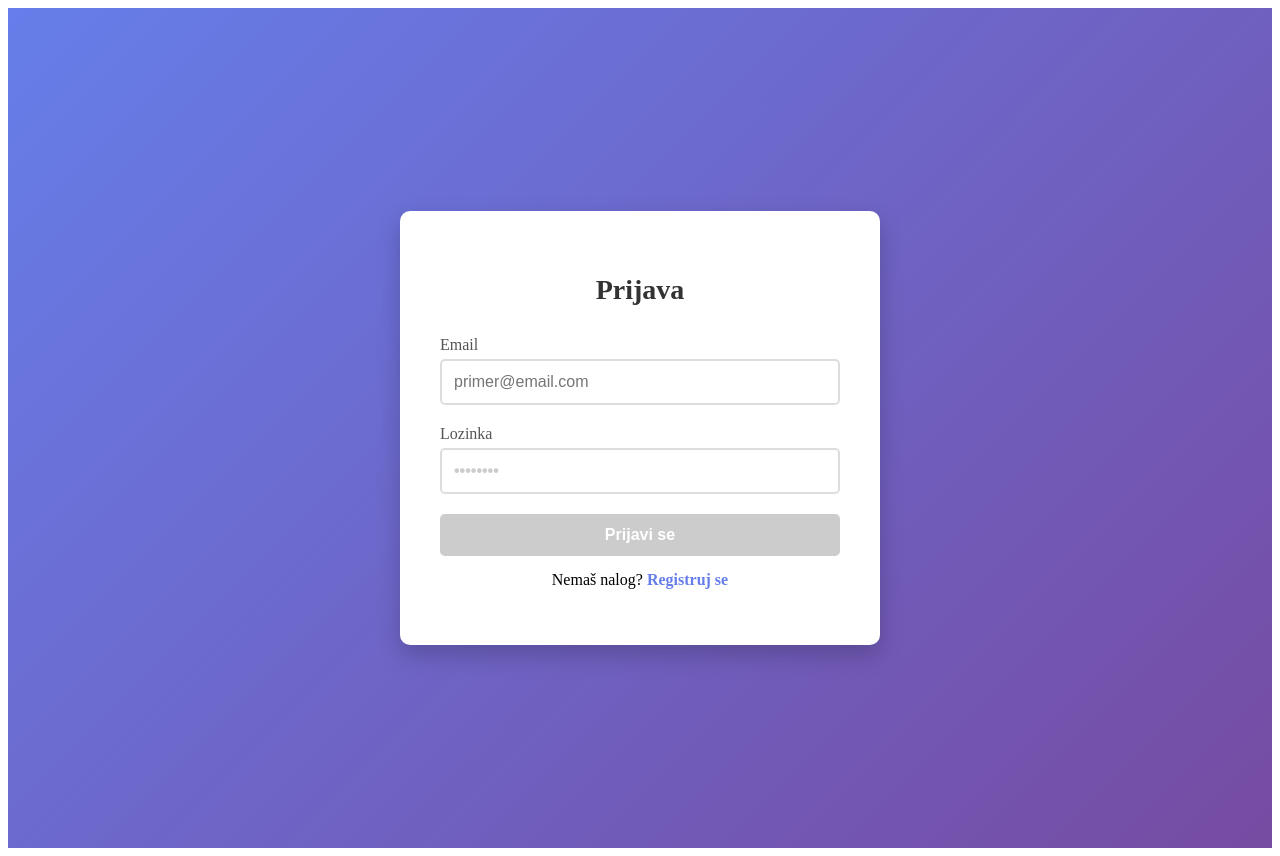
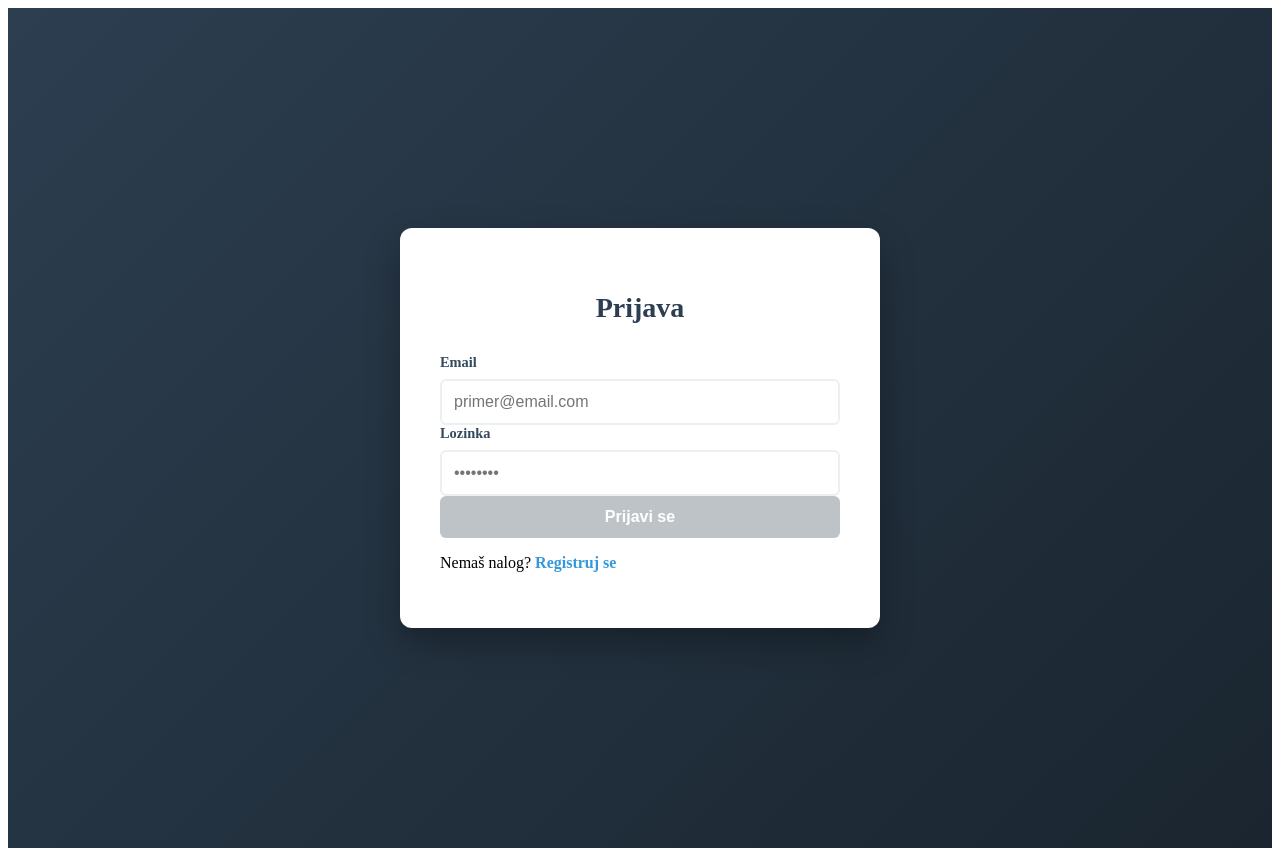
Before and after one commit to lazarevicteodora/isa-project-team23, an Angular app in the folder isa-project-fe/: page /login in a window 1280 px wide. Built offline with nearby package versions, Linux system fonts and the light colour scheme.

Commit message:
refactor: eliminated duplicate homepage

```diff
--- a/isa-project-fe/src/app/app-routing.module.ts
+++ b/isa-project-fe/src/app/app-routing.module.ts
@@ -13,6 +13,8 @@ import { VideoDetailComponent } from './components/video-detail/video-detail.com
 const routes: Routes = [
   { path: '', component: LandingComponent },
   { path: 'login', component: LoginComponent },
+  { path: '', component: LandingComponent },
+  { path: 'home', component: LandingComponent }, // PROMENJENO: I home sad vodi na Landing
   { path: 'register', component: RegisterComponent },
   { path: 'home', component: HomeComponent },
   {
--- a/isa-project-fe/src/app/components/landing/landing.component.css
+++ b/isa-project-fe/src/app/components/landing/landing.component.css
@@ -50,7 +50,36 @@
   background: #7f8c8d;
 }
 
+/* Dodatak za ulogovanog korisnika u navbaru */
+.user-greeting {
+  color: #ecf0f1;
+  margin-right: 10px;
+  align-self: center;
+  font-weight: 500;
+}
 
+.btn-logout {
+  background: #e74c3c;
+  color: white;
+  padding: 0.5rem 1.2rem;
+  border: none;
+  border-radius: 5px;
+  cursor: pointer;
+  transition: background 0.3s;
+}
+
+.btn-logout:hover {
+  background: #c0392b;
+}
+
+.btn-upload {
+  background: #27ae60;
+  color: white;
+}
+
+.btn-upload:hover {
+  background: #219150;
+}
 
 .loading {
   text-align: center;
--- a/isa-project-fe/src/app/components/landing/landing.component.html
+++ b/isa-project-fe/src/app/components/landing/landing.component.html
@@ -4,65 +4,52 @@
       <h1>Jutjubić</h1>
     </div>
     <div class="navbar-menu">
-  <button class="btn btn-upload" routerLink="/upload">Postavi Video</button>
-  <button class="btn btn-primary" routerLink="/login">Prijavi se</button>
-  <button class="btn btn-secondary" routerLink="/register">Registruj se</button>
-</div>
+      <button class="btn btn-upload" routerLink="/upload">Postavi Video</button>
+
+      <ng-container *ngIf="!currentUser">
+        <button class="btn btn-primary" routerLink="/login">Prijavi se</button>
+        <button class="btn btn-secondary" routerLink="/register">Registruj se</button>
+      </ng-container>
+
+      <ng-container *ngIf="currentUser">
+        <span class="user-greeting">Zdravo, {{ currentUser.firstName }}!</span>
+        <button class="btn btn-logout" (click)="logout()">Odjavi se</button>
+      </ng-container>
+    </div>
   </nav>
 
   <div class="content">
-    <!-- Loading -->
     <div *ngIf="loading" class="loading">
       <p>Učitavanje...</p>
     </div>
 
-    <!-- Error -->
     <div *ngIf="errorMessage && !loading" class="alert alert-error">
       {{ errorMessage }}
     </div>
 
-    <!-- Welcome message -->
     <div class="welcome-message" *ngIf="!loading">
       <h3>🚀 Dobrodošli na Jutjubić platformu!</h3>
       <p>Ovo je YouTube-like platforma za deljenje video sadržaja.</p>
       <p><strong>Princip:</strong> BEZ REKLAMA - IKADA! 🎯</p>
     </div>
 
-    <!-- No videos -->
     <div *ngIf="videos.length === 0 && !loading">
       <p>Trenutno nema videa.</p>
     </div>
 
     <div class="video-list" *ngIf="videos.length > 0">
       <div class="video-card" *ngFor="let video of videos">
-
-        <!-- ✅ Klikabilna kartica - vodi na detail stranicu -->
         <a [routerLink]="['/video', video.id]" class="video-card-link">
-
-          <!-- Thumbnail -->
           <div class="video-thumbnail">
-            <img
-              [src]="video.thumbnailUrl"
-              alt="{{ video.title }}"
-              (error)="onImgError($event)">
-            <div class="play-overlay">
-              <div class="play-button">▶</div>
-            </div>
+            <img [src]="video.thumbnailUrl" alt="{{ video.title }}" (error)="onImgError($event)">
+            <div class="play-overlay"><div class="play-button">▶</div></div>
           </div>
-
-          <!-- Video Info -->
           <div class="video-info">
             <h3>{{ video.title }}</h3>
             <p class="video-description">{{ video.description }}</p>
-
-            <!-- Meta info -->
             <div class="video-meta">
-              <span class="view-count">
-                👁️ {{ video.viewCount || 0 }} pregleda
-              </span>
-              <span class="video-date">
-                📅 {{ video.createdAt | date:'dd.MM.yyyy' }}
-              </span>
+              <span class="view-count">👁️ {{ video.viewCount || 0 }} pregleda</span>
+              <span class="video-date">📅 {{ video.createdAt | date:'dd.MM.yyyy' }}</span>
             </div>
           </div>
         </a>
--- a/isa-project-fe/src/app/components/landing/landing.component.ts
+++ b/isa-project-fe/src/app/components/landing/landing.component.ts
@@ -1,7 +1,10 @@
 import { Component, OnInit } from '@angular/core';
 import { VideoService } from '../../services/video.service';
 import { Video } from '../../models/video.model';
-
+import { AuthService } from 'src/app/services/auth.service';
+import { User } from '../../models/user.model';
+import { Router } from '@angular/router';
+import { UserService } from 'src/app/services/user.service';
 @Component({
   selector: 'app-landing',
   templateUrl: './landing.component.html',
@@ -11,13 +14,30 @@ export class LandingComponent implements OnInit {
   videos: Video[] = [];
   loading: boolean = true;
   errorMessage: string = '';
+  currentUser: User | null = null;
 
-  constructor(private videoService: VideoService) {}
+  constructor(
+    private videoService: VideoService,
+    private userService: UserService,
+    private authService: AuthService,
+    private router: Router
+  ) {}
 
   ngOnInit(): void {
+    this.loadCurrentUser();
     this.loadVideos();
   }
-
+  loadCurrentUser(): void {
+    this.userService.getCurrentUser().subscribe({
+      next: (user) => {
+        this.currentUser = user;
+      },
+      error: (err) => {
+        console.log('Korisnik nije ulogovan (javni pristup)');
+        this.currentUser = null;
+      }
+    });
+  }
   loadVideos(): void {
     this.videoService.getAllVideos().subscribe({
       next: (data) => {
@@ -40,4 +60,9 @@ export class LandingComponent implements OnInit {
   onImgError(event: any): void {
     event.target.src = 'assets/default-thumbnail.png';
   }
+  logout(): void {
+    this.authService.logout();
+    this.currentUser = null;
+    this.router.navigate(['/']);
+  }
 }
--- a/isa-project-fe/src/app/components/login/login.component.css
+++ b/isa-project-fe/src/app/components/login/login.component.css
@@ -3,115 +3,88 @@
   justify-content: center;
   align-items: center;
   min-height: 100vh;
-  background: linear-gradient(135deg, #667eea 0%, #764ba2 100%);
+  /* Promenjeno: tamna pozadina koja vuče na tvoj navbar */
+  background: linear-gradient(135deg, #2c3e50 0%, #1a252f 100%);
   padding: 20px;
 }
 
 .login-card {
   background: white;
   padding: 40px;
-  border-radius: 10px;
-  box-shadow: 0 10px 25px rgba(0, 0, 0, 0.2);
+  border-radius: 12px; /* Malo zaobljenije kao tvoje kartice */
+  box-shadow: 0 15px 35px rgba(0, 0, 0, 0.3);
   width: 100%;
   max-width: 400px;
 }
 
 h2 {
   text-align: center;
-  color: #333;
+  color: #2c3e50; /* Boja tvog brand-a */
   margin-bottom: 30px;
   font-size: 28px;
+  font-weight: 700;
 }
 
-.form-group {
-  margin-bottom: 20px;
-}
-
-label {
+.form-group label {
   display: block;
-  margin-bottom: 5px;
-  color: #555;
-  font-weight: 500;
+  margin-bottom: 8px;
+  color: #34495e;
+  font-weight: 600;
+  font-size: 0.9rem;
 }
 
 .form-control {
   width: 100%;
   padding: 12px;
-  border: 2px solid #ddd;
-  border-radius: 5px;
+  border: 2px solid #ecf0f1;
+  border-radius: 6px;
   font-size: 16px;
-  transition: border-color 0.3s;
+  transition: all 0.3s;
   box-sizing: border-box;
 }
 
 .form-control:focus {
   outline: none;
-  border-color: #667eea;
+  border-color: #3498db; /* Tvoja plava boja */
+  box-shadow: 0 0 8px rgba(52, 152, 219, 0.2);
 }
 
-.password-input {
-  color: black;
-  font-weight: 600;
-  letter-spacing: 2px;
-}
-
-.password-input::placeholder {
-  color: #cccccc;
-  letter-spacing: normal;
-}
-
-.btn {
+.btn-primary {
+  background-color: #3498db; /* Tvoja plava sa Landinga */
+  color: white;
   width: 100%;
   padding: 12px;
   border: none;
-  border-radius: 5px;
+  border-radius: 6px;
   font-size: 16px;
-  font-weight: 600;
+  font-weight: 700;
   cursor: pointer;
   transition: background-color 0.3s;
 }
 
-.btn-primary {
-  background-color: #667eea;
-  color: white;
-}
-
 .btn-primary:hover:not(:disabled) {
-  background-color: #5568d3;
+  background-color: #2980b9; /* Tamnija plava na hover */
 }
 
 .btn-primary:disabled {
-  background-color: #cccccc;
+  background-color: #bdc3c7;
   cursor: not-allowed;
 }
 
-.alert {
-  padding: 12px;
-  border-radius: 5px;
-  margin-bottom: 20px;
-  font-size: 14px;
-}
-
-.alert-error {
-  background-color: #f8d7da;
-  color: #721c24;
-  border: 1px solid #f5c6cb;
-}
-
-.text-center {
-  text-align: center;
-}
-
-.mt-3 {
-  margin-top: 15px;
-}
-
 a {
-  color: #667eea;
+  color: #3498db;
   text-decoration: none;
   font-weight: 600;
 }
 
 a:hover {
+  color: #2980b9;
   text-decoration: underline;
 }
+
+/* Error poruke usklađene */
+.alert-error {
+  background-color: #fdeaea;
+  color: #c0392b;
+  border: 1px solid #f5c6cb;
+}
--- a/isa-project-fe/src/app/components/register/register.component.css
+++ b/isa-project-fe/src/app/components/register/register.component.css
@@ -3,24 +3,26 @@
   justify-content: center;
   align-items: center;
   min-height: 100vh;
-  background: linear-gradient(135deg, #667eea 0%, #764ba2 100%);
+  /* Isti tamni gradijent kao na Login stranici */
+  background: linear-gradient(135deg, #2c3e50 0%, #1a252f 100%);
   padding: 20px;
 }
 
 .register-card {
   background: white;
   padding: 40px;
-  border-radius: 10px;
-  box-shadow: 0 10px 25px rgba(0, 0, 0, 0.2);
+  border-radius: 12px;
+  box-shadow: 0 15px 35px rgba(0, 0, 0, 0.3);
   width: 100%;
-  max-width: 500px;
+  max-width: 500px; /* Malo šire zbog više polja za unos */
 }
 
 h2 {
   text-align: center;
-  color: #333;
+  color: #2c3e50;
   margin-bottom: 30px;
   font-size: 28px;
+  font-weight: 700;
 }
 
 .form-group {
@@ -29,65 +31,54 @@ h2 {
 
 label {
   display: block;
-  margin-bottom: 5px;
-  color: #555;
-  font-weight: 500;
+  margin-bottom: 8px;
+  color: #34495e;
+  font-weight: 600;
+  font-size: 0.9rem;
 }
 
 .form-control {
   width: 100%;
   padding: 12px;
-  border: 2px solid #ddd;
-  border-radius: 5px;
+  border: 2px solid #ecf0f1;
+  border-radius: 6px;
   font-size: 16px;
-  transition: border-color 0.3s;
+  transition: all 0.3s;
   box-sizing: border-box;
 }
 
 .form-control:focus {
   outline: none;
-  border-color: #667eea;
+  border-color: #3498db; /* Tvoja plava boja */
+  box-shadow: 0 0 8px rgba(52, 152, 219, 0.2);
 }
 
-.password-input {
-  color: black;
-  font-weight: 600;
-  letter-spacing: 2px;
-}
-
-.password-input::placeholder {
-  color: #cccccc;
-  letter-spacing: normal;
-}
-
-.btn {
+.btn-primary {
+  background-color: #3498db; /* Tvoja plava boja */
+  color: white;
   width: 100%;
   padding: 12px;
   border: none;
-  border-radius: 5px;
+  border-radius: 6px;
   font-size: 16px;
-  font-weight: 600;
+  font-weight: 700;
   cursor: pointer;
   transition: background-color 0.3s;
 }
 
-.btn-primary {
-  background-color: #667eea;
-  color: white;
-}
-
 .btn-primary:hover:not(:disabled) {
-  background-color: #5568d3;
+  background-color: #2980b9;
 }
 
 .btn-primary:disabled {
-  background-color: #cccccc;
+  background-color: #bdc3c7;
   cursor: not-allowed;
 }
 
+/* Alert poruke usklađene sa dizajnom */
 .alert {
   padding: 12px;
-  border-radius: 5px;
+  border-radius: 6px;
   margin-bottom: 20px;
   font-size: 14px;
 }
@@ -99,25 +90,18 @@ label {
 }
 
 .alert-error {
-  background-color: #f8d7da;
-  color: #721c24;
+  background-color: #fdeaea;
+  color: #c0392b;
   border: 1px solid #f5c6cb;
 }
 
-.text-center {
-  text-align: center;
-}
-
-.mt-3 {
-  margin-top: 15px;
-}
-
 a {
-  color: #667eea;
+  color: #3498db;
   text-decoration: none;
   font-weight: 600;
 }
 
 a:hover {
+  color: #2980b9;
   text-decoration: underline;
 }
```
